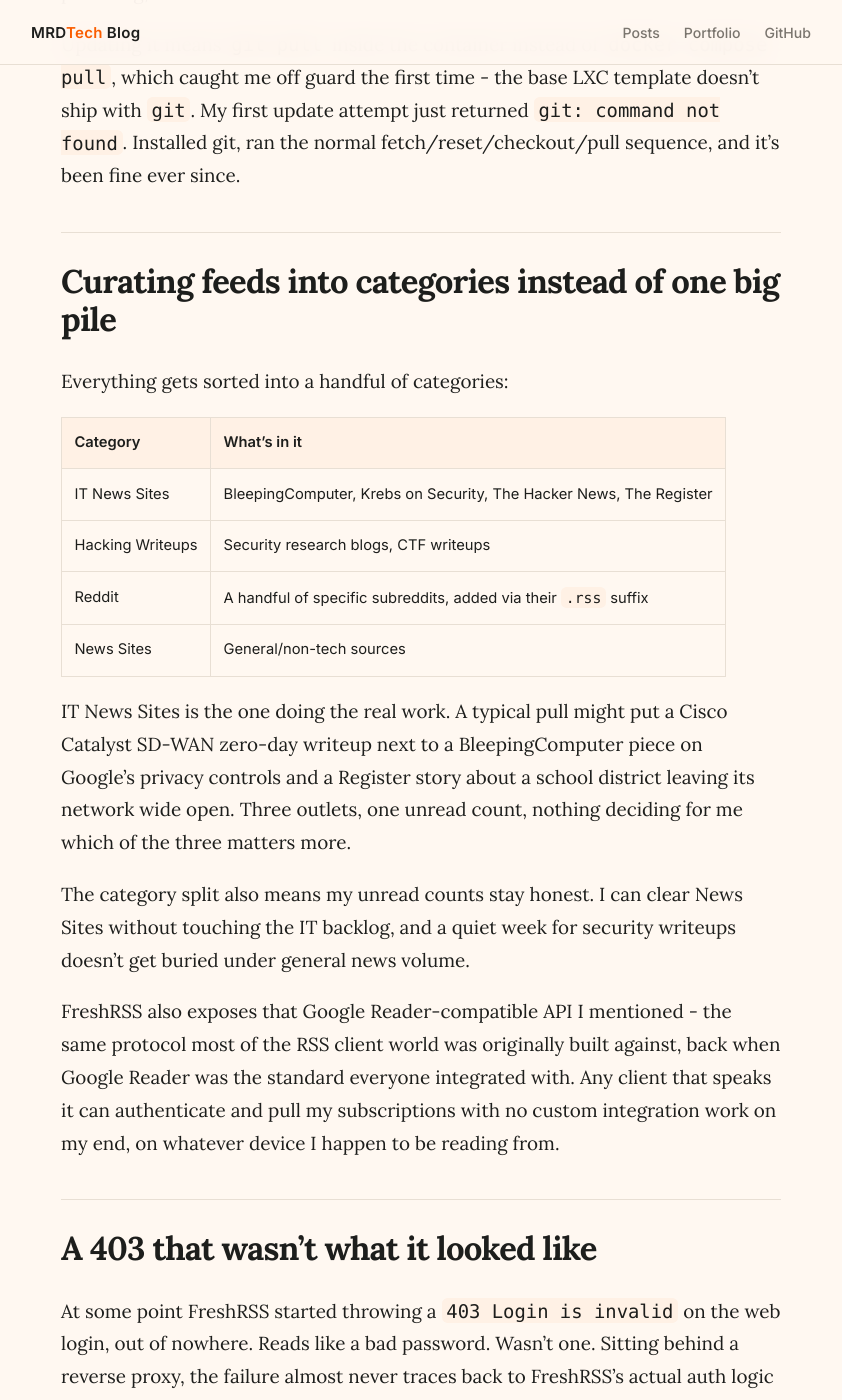
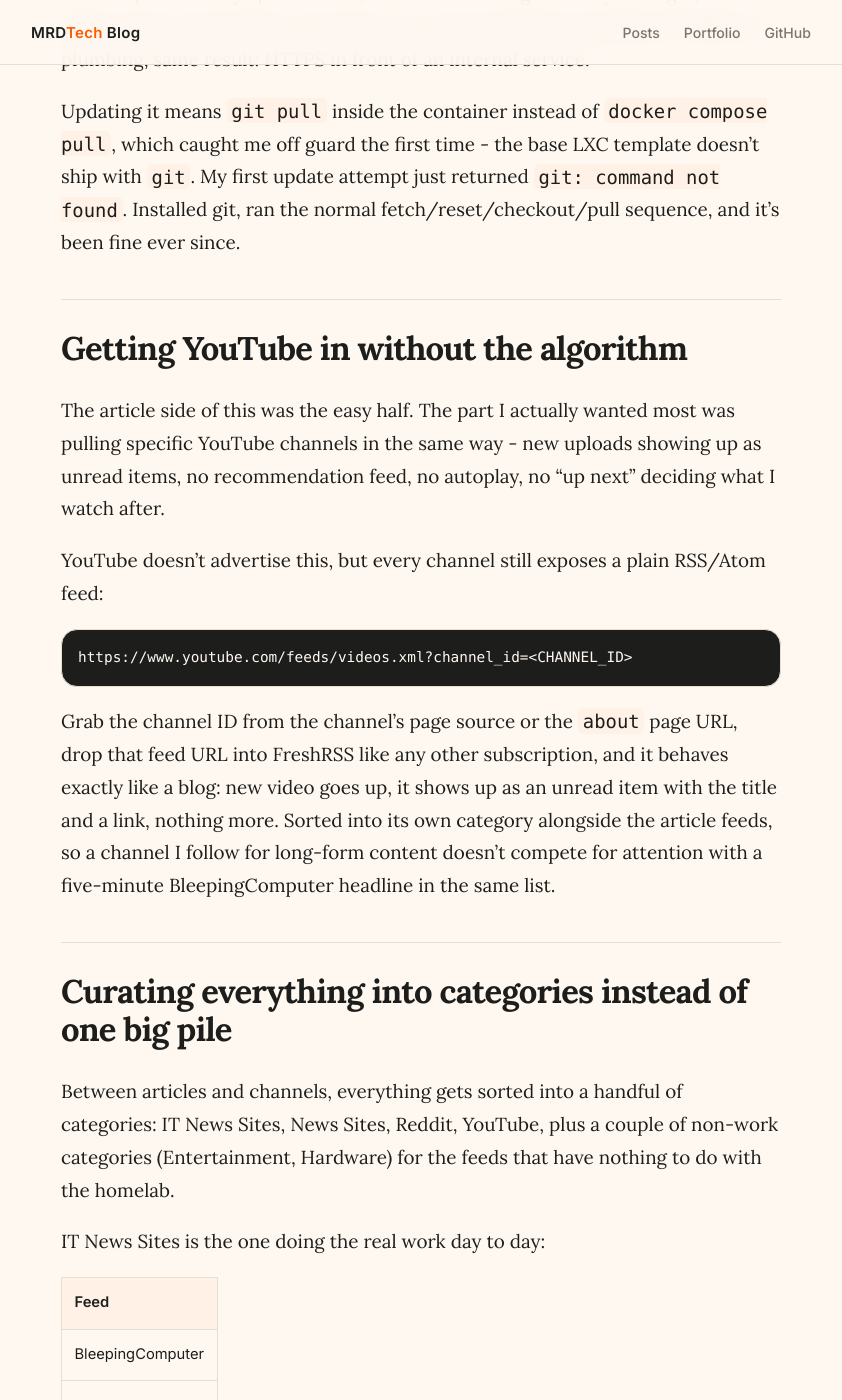
Before and after one commit to mdziegiel/mrdtech-blog, a Jekyll site: the page built from _posts/2026-09-13-a-better-way-to-get-your-news-feeds.md, in a window 1280 px wide and 1400 px high, scrolled down 1664 px. Shown: the whole window, without its empty margins (219-1061 px from the left). Built offline with Jekyll 4.4.1, drawn with Linux system fonts in a browser that asks for light colours; some of the changed text lies outside the part shown.

Commit message:
Rewrite FreshRSS post with YouTube feeds, remove Immich post, fix excerpt text color site-wide

````diff
--- a/_posts/2026-09-13-a-better-way-to-get-your-news-feeds.md
+++ b/_posts/2026-09-13-a-better-way-to-get-your-news-feeds.md
@@ -3,12 +3,12 @@
 title: "A Better Way to Get Your News Feeds: Self-Hosting FreshRSS"
 date: 2026-09-13
 tags: [RSS, FreshRSS, Self-Hosted, Homelab, Proxmox, LXC]
-excerpt: "I got tired of letting algorithms decide what tech news I saw. So I self-hosted an RSS reader and sorted my own sources into categories - here's why, and how I built it."
+excerpt: "I got tired of letting algorithms decide what articles and videos I saw, so I built my own reading and watching list instead - here's why, and how I built it."
 ---
 
-I don't want a news feed. I want a reading list.
+I don't want a news feed. I want a reading list - and a watch list I actually control.
 
-Twitter, LinkedIn, Google's own news app - every "For You" tab I've used is optimizing for time-on-app, not for keeping me informed. That's just how the incentives work. So a few months back I went back to the thing that solved this problem 20 years ago and never actually stopped working: RSS. My version of it needed to be self-hosted, and curated by me instead of an algorithm.
+Twitter, LinkedIn, YouTube's homepage, Google's own news app - every algorithmic feed I've used is optimizing for time-on-app, not for showing me what I actually asked to follow. That's not a conspiracy theory, it's just the incentive. So a few months back I went back to the thing that solved this exact problem 20 years ago and never actually stopped working: RSS. My version of it needed to cover both halves of what I consume - articles and YouTube channels - and it needed to be mine: self-hosted, and sorted by me instead of a recommendation engine.
 
 ## Why FreshRSS over Feedly or Inoreader
 
@@ -22,22 +22,46 @@
 
 Updating it means `git pull` inside the container instead of `docker compose pull`, which caught me off guard the first time - the base LXC template doesn't ship with `git`. My first update attempt just returned `git: command not found`. Installed git, ran the normal fetch/reset/checkout/pull sequence, and it's been fine ever since.
 
-## Curating feeds into categories instead of one big pile
+## Getting YouTube in without the algorithm
 
-Everything gets sorted into a handful of categories:
+The article side of this was the easy half. The part I actually wanted most was pulling specific YouTube channels in the same way - new uploads showing up as unread items, no recommendation feed, no autoplay, no "up next" deciding what I watch after.
 
-| Category | What's in it |
-|---|---|
-| IT News Sites | BleepingComputer, Krebs on Security, The Hacker News, The Register |
-| Hacking Writeups | Security research blogs, CTF writeups |
-| Reddit | A handful of specific subreddits, added via their `.rss` suffix |
-| News Sites | General/non-tech sources |
+YouTube doesn't advertise this, but every channel still exposes a plain RSS/Atom feed:
 
-IT News Sites is the one doing the real work. A typical pull might put a Cisco Catalyst SD-WAN zero-day writeup next to a BleepingComputer piece on Google's privacy controls and a Register story about a school district leaving its network wide open. Three outlets, one unread count, nothing deciding for me which of the three matters more.
+```text
+https://www.youtube.com/feeds/videos.xml?channel_id=<CHANNEL_ID>
+```
 
-The category split also means my unread counts stay honest. I can clear News Sites without touching the IT backlog, and a quiet week for security writeups doesn't get buried under general news volume.
+Grab the channel ID from the channel's page source or the `about` page URL, drop that feed URL into FreshRSS like any other subscription, and it behaves exactly like a blog: new video goes up, it shows up as an unread item with the title and a link, nothing more. Sorted into its own category alongside the article feeds, so a channel I follow for long-form content doesn't compete for attention with a five-minute BleepingComputer headline in the same list.
 
-FreshRSS also exposes that Google Reader-compatible API I mentioned - the same protocol most of the RSS client world was originally built against, back when Google Reader was the standard everyone integrated with. Any client that speaks it can authenticate and pull my subscriptions with no custom integration work on my end, on whatever device I happen to be reading from.
+## Curating everything into categories instead of one big pile
+
+Between articles and channels, everything gets sorted into a handful of categories: IT News Sites, News Sites, Reddit, YouTube, plus a couple of non-work categories (Entertainment, Hardware) for the feeds that have nothing to do with the homelab.
+
+IT News Sites is the one doing the real work day to day:
+
+| Feed |
+|---|
+| BleepingComputer |
+| Krebs on Security |
+| The Hacker News |
+| The Register |
+| Cisco Talos Blog |
+| TechCrunch |
+| Techdirt |
+| How-To Geek |
+| Lifehacker |
+| Threatpost |
+
+A typical pull might put a BleepingComputer piece on Google's privacy controls next to a Krebs writeup and a Register story about a school district leaving its network wide open. Ten sources, one unread count, nothing deciding for me which of them matters more.
+
+YouTube ended up being the bigger category than I expected - it's almost entirely homelab, networking, and hardware channels: Jeff Geerling, NetworkChuck, Linus Tech Tips, Lawrence Systems, Crosstalk Solutions, Techdox, NASCompares, DB Tech, Hardware Haven, Christian Lempa, Lon.TV, Mactelecom Networks, Raid Owl, Shannon Morse, Smart Home Solver, and a few more. A handful of those show a warning icon in the sidebar right now, which in my experience usually just means the channel's feed hiccuped on a fetch - a channel rename or a format change on YouTube's end - not something that needs a real fix, just a requeue.
+
+Reddit is a couple of specific subreddits added by their `.rss` suffix - r/homelab and r/linux are the two that actually get read regularly. News Sites is general non-tech stuff (Boston.com, NPR, WCVB Channel 5, and a couple of others) that I still want in one place but don't want anywhere near the IT backlog.
+
+None of this stopped me from ending up with an unread count north of 5,800 across everything, which is its own kind of honesty - a real reading list has a backlog, an algorithm-curated feed never tells you that.
+
+FreshRSS also exposes that Google Reader-compatible API - the same protocol most of the RSS client world was originally built against, back when Google Reader was the standard everyone integrated with. Any client that speaks it can authenticate and pull my subscriptions with no custom integration work on my end, on whatever device I happen to be reading or watching from.
 
 ## A 403 that wasn't what it looked like
 
@@ -49,4 +73,4 @@
 
 ## Where it stands now
 
-FreshRSS runs quietly in the background, sorted into categories I actually chose instead of ones an algorithm guessed at. No ranking, no "recommended for you," no engagement bait - just headlines from sources I picked, in the order they were published. Twenty years on, it's still the format where the reading list is actually mine.
+FreshRSS runs quietly in the background, sorted into categories I actually chose instead of ones an algorithm guessed at - articles and video channels both. No ranking, no "recommended for you," no autoplay - just the things I actually subscribed to, in the order they were published.
````
